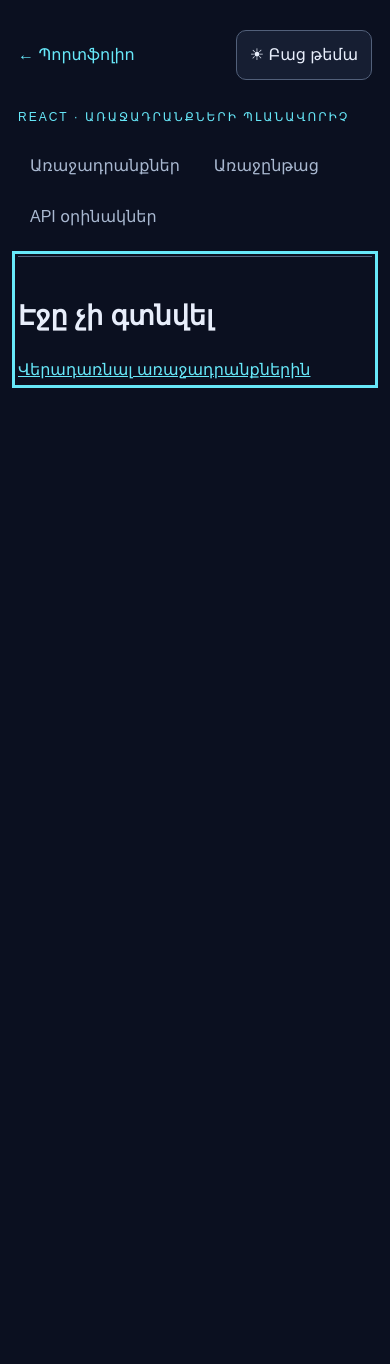
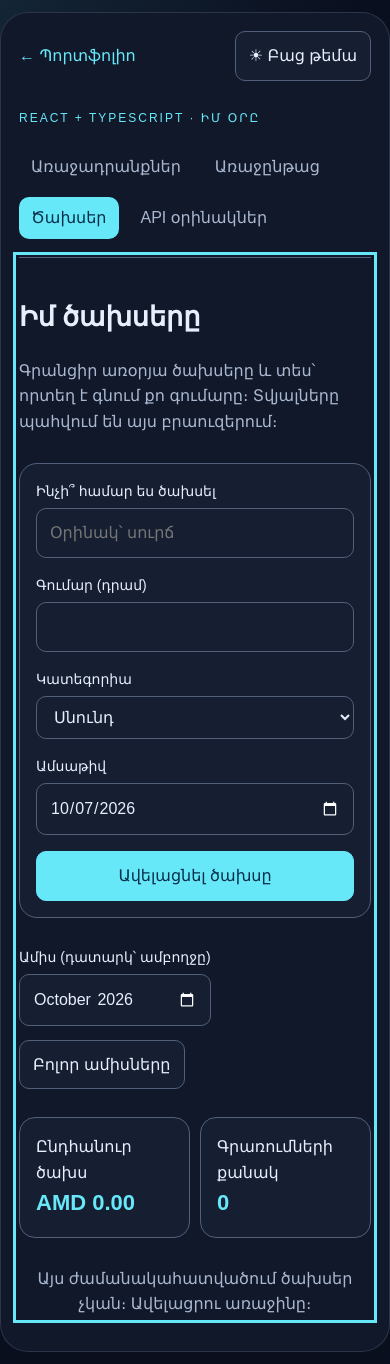
Before and after one commit to armgasp205-create/armine-portfolio, a React (Vite) app in the folder react-learning/: page /#/expenses in a window 390 px wide. Before the commit the page ends 844 px from the top, so only its background shows below. Built offline with nearby package versions, Linux system fonts and the light colour scheme.

Commit message:
Add expense tracker and refresh planner design

```diff
--- a/react-learning/src/App.tsx
+++ b/react-learning/src/App.tsx
@@ -4,23 +4,24 @@ import { PlannerProvider, usePlanner } from "./PlannerContext.tsx";
 import TasksPage from "./pages/TasksPage.tsx";
 import StatsPage from "./pages/StatsPage.tsx";
 import ExamplesPage from "./pages/ExamplesPage.tsx";
+import ExpensesPage from "./pages/ExpensesPage.tsx";
 
 function Layout() {
   const { theme, toggleTheme, notice } = usePlanner();
   const location = useLocation();
   const content = useRef<HTMLElement | null>(null);
   useEffect(() => {
-    const titles: Record<string, string> = { "/": "Իմ առաջադրանքները", "/stats": "Իմ առաջընթացը", "/examples": "Առաջադրանքների օրինակներ" };
+    const titles: Record<string, string> = { "/": "Իմ առաջադրանքները", "/stats": "Իմ առաջընթացը", "/examples": "Առաջադրանքների օրինակներ", "/expenses": "Իմ ծախսերը" };
     document.title = (titles[location.pathname] || "Էջը չի գտնվել") + " | React պլանավորիչ";
     content.current?.focus({ preventScroll: true });
     window.scrollTo(0, 0);
   }, [location.pathname]);
   return <div className="app-shell">
     <header className="app-header"><a className="back-link" href="/index.html#projects">← Պորտֆոլիո</a><button onClick={toggleTheme} aria-pressed={theme === "light"}>{theme === "dark" ? "☀ Բաց թեմա" : "☾ Մուգ թեմա"}</button></header>
-    <p className="eyebrow">REACT · ԱՌԱՋԱԴՐԱՆՔՆԵՐԻ ՊԼԱՆԱՎՈՐԻՉ</p>
-    <nav className="app-nav" aria-label="Պլանավորիչի էջեր"><NavLink to="/" end>Առաջադրանքներ</NavLink><NavLink to="/stats">Առաջընթաց</NavLink><NavLink to="/examples">API օրինակներ</NavLink></nav>
+    <p className="eyebrow">REACT + TYPESCRIPT · ԻՄ ՕՐԸ</p>
+    <nav className="app-nav" aria-label="Պլանավորիչի էջեր"><NavLink to="/" end>Առաջադրանքներ</NavLink><NavLink to="/stats">Առաջընթաց</NavLink><NavLink to="/expenses">Ծախսեր</NavLink><NavLink to="/examples">API օրինակներ</NavLink></nav>
     <main ref={content} tabIndex={-1}>
-      <Routes><Route path="/" element={<TasksPage />} /><Route path="/stats" element={<StatsPage />} /><Route path="/examples" element={<ExamplesPage />} /><Route path="*" element={<section><h1>Էջը չի գտնվել</h1><Link to="/">Վերադառնալ առաջադրանքներին</Link></section>} /></Routes>
+      <Routes><Route path="/" element={<TasksPage />} /><Route path="/stats" element={<StatsPage />} /><Route path="/expenses" element={<ExpensesPage />} /><Route path="/examples" element={<ExamplesPage />} /><Route path="*" element={<section><h1>Էջը չի գտնվել</h1><Link to="/">Վերադառնալ առաջադրանքներին</Link></section>} /></Routes>
       {notice && <p role="status">{notice}</p>}
     </main>
   </div>;
--- /dev/null
+++ b/react-learning/src/pages/ExpensesPage.tsx
@@ -0,0 +1,68 @@
+import { useEffect, useState, type FormEvent } from "react";
+
+interface Expense { id: string; title: string; amount: number; category: string; date: string }
+const categories = ["Սնունդ", "Տրանսպորտ", "Գնումներ", "Այլ"];
+const storageKey = "armine-expenses-v1";
+const today = () => {
+  const date = new Date();
+  return `${date.getFullYear()}-${String(date.getMonth() + 1).padStart(2, "0")}-${String(date.getDate()).padStart(2, "0")}`;
+};
+function readExpenses(): Expense[] {
+  try {
+    const data: unknown = JSON.parse(localStorage.getItem(storageKey) || "[]");
+    if (!Array.isArray(data)) return [];
+    return data.filter((item): item is Expense => !!item && typeof item === "object" &&
+      typeof item.id === "string" && typeof item.title === "string" &&
+      Number.isSafeInteger(item.amount) && item.amount > 0 && categories.includes(item.category) &&
+      typeof item.date === "string" && /^\d{4}-\d{2}-\d{2}$/.test(item.date));
+  } catch { return []; }
+}
+const money = (amount: number) => new Intl.NumberFormat("hy-AM", { style: "currency", currency: "AMD", maximumFractionDigits: 2 }).format(amount / 100);
+
+export default function ExpensesPage() {
+  const [expenses, setExpenses] = useState<Expense[]>(readExpenses);
+  const [title, setTitle] = useState("");
+  const [amount, setAmount] = useState("");
+  const [category, setCategory] = useState(categories[0]);
+  const [date, setDate] = useState(today);
+  const [month, setMonth] = useState(() => today().slice(0, 7));
+  const [error, setError] = useState("");
+  const [storageError, setStorageError] = useState("");
+  useEffect(() => {
+    try { localStorage.setItem(storageKey, JSON.stringify(expenses)); setStorageError(""); }
+    catch { setStorageError("Չհաջողվեց պահպանել տվյալները։ Մի փակիր էջը՝ մինչև դրանք գրանցես այլ տեղ։"); }
+  }, [expenses]);
+  const visible = expenses.filter(expense => !month || expense.date.startsWith(month));
+  const total = visible.reduce((sum, expense) => sum + expense.amount, 0);
+  function addExpense(event: FormEvent<HTMLFormElement>) {
+    event.preventDefault();
+    const value = Number(amount);
+    const cents = Math.round(value * 100);
+    if (!title.trim() || !Number.isFinite(value) || !Number.isSafeInteger(cents) || cents <= 0 || cents > 100000000000 || !date) {
+      setError("Լրացրու անվանումը, ամսաթիվը և դրական գումար՝ առավելագույնը 1 միլիարդ դրամ։"); return;
+    }
+    if (expenses.length >= 1000) { setError("Հասել ես 1000 գրառման սահմանին։ Ջնջիր ավելորդ գրառումները։"); return; }
+    setExpenses(previous => [{ id: crypto.randomUUID(), title: title.trim(), amount: cents, category, date }, ...previous]);
+    setMonth(date.slice(0, 7)); setTitle(""); setAmount(""); setError("");
+  }
+  return <section>
+    <h1>Իմ ծախսերը</h1>
+    <p className="page-description">Գրանցիր առօրյա ծախսերը և տես՝ որտեղ է գնում քո գումարը։ Տվյալները պահվում են այս բրաուզերում։</p>
+    <form className="task-form" onSubmit={addExpense}>
+      <div className="field task-text-field"><label htmlFor="expense-title">Ինչի՞ համար ես ծախսել</label><input id="expense-title" value={title} onChange={event => setTitle(event.target.value)} maxLength={120} required placeholder="Օրինակ՝ սուրճ" /></div>
+      <div className="field"><label htmlFor="expense-amount">Գումար (դրամ)</label><input id="expense-amount" type="number" min="0.01" max="1000000000" step="0.01" value={amount} onChange={event => setAmount(event.target.value)} required /></div>
+      <div className="field"><label htmlFor="expense-category">Կատեգորիա</label><select id="expense-category" value={category} onChange={event => setCategory(event.target.value)}>{categories.map(item => <option key={item}>{item}</option>)}</select></div>
+      <div className="field"><label htmlFor="expense-date">Ամսաթիվ</label><input id="expense-date" type="date" value={date} onChange={event => setDate(event.target.value)} required /></div>
+      <button className="primary" type="submit">Ավելացնել ծախսը</button>
+      {error && <p className="error" role="alert">{error}</p>}
+    </form>
+    {storageError && <p className="error" role="alert">{storageError}</p>}
+    <div className="expense-toolbar"><div className="field"><label htmlFor="expense-month">Ամիս (դատարկ՝ ամբողջը)</label><input id="expense-month" type="month" value={month} onChange={event => setMonth(event.target.value)} /></div><button onClick={() => setMonth("")}>Բոլոր ամիսները</button></div>
+    <div className="stats-grid"><div className="metric"><span>Ընդհանուր ծախս</span><strong className="expense-total">{money(total)}</strong></div><div className="metric"><span>Գրառումների քանակ</span><strong className="expense-total">{visible.length}</strong></div></div>
+    {total > 0 && <div className="category-summary" aria-label="Ծախսերն ըստ կատեգորիայի">{categories.map(item => {
+      const subtotal = visible.filter(expense => expense.category === item).reduce((sum, expense) => sum + expense.amount, 0);
+      return <div key={item}><div className="category-label"><span>{item}</span><span>{money(subtotal)}</span></div><progress value={subtotal} max={total} aria-label={item} /></div>;
+    })}</div>}
+    {visible.length === 0 ? <p className="empty">Այս ժամանակահատվածում ծախսեր չկան։ Ավելացրու առաջինը։</p> : <ul>{visible.map(expense => <li key={expense.id} className="expense-row"><div className="expense-details"><strong>{expense.title}</strong><small>{expense.category} · {expense.date}</small></div><strong>{money(expense.amount)}</strong><button aria-label={`Ջնջել՝ ${expense.title}`} onClick={() => setExpenses(previous => previous.filter(item => item.id !== expense.id))}>Ջնջել</button></li>)}</ul>}
+  </section>;
+}
--- a/react-learning/src/style.css
+++ b/react-learning/src/style.css
@@ -2,6 +2,19 @@
 :root { color-scheme: dark; --bg:#0b1020; --surface:#161e32; --text:#e8eefb; --muted:#a9b8d0; --border:#52607a; --accent:#67e8f9; --accent-text:#082f49; }
 :root[data-planner-theme="light"] { color-scheme: light; --bg:#f2f5fa; --surface:#fff; --text:#17233b; --muted:#53627b; --border:#a3b0c4; --accent:#0e7490; --accent-text:#fff; }
 body { margin:0; background:var(--bg); color:var(--text); font:16px/1.6 Arial,sans-serif; }
+body { background-image:radial-gradient(ellipse at top left, color-mix(in srgb,var(--accent) 10%,transparent),transparent 65%); min-height:100vh; }
+.app-shell { border:1px solid color-mix(in srgb,var(--border) 40%,transparent); border-radius:28px; background:color-mix(in srgb,var(--surface) 55%,var(--bg)); box-shadow:0 24px 70px #00000018; }
+.page-description { color:var(--muted); max-width:65ch; }
+.expense-toolbar { display:flex; gap:14px; align-items:flex-end; flex-wrap:wrap; }
+.expense-total { display:block; font-size:clamp(22px,4vw,34px)!important; overflow-wrap:anywhere; }
+.category-summary { padding:22px; border:1px solid var(--border); border-radius:18px; display:grid; gap:12px; background:var(--surface); }
+.category-label { display:flex; justify-content:space-between; gap:12px; }
+.expense-details { flex:1; min-width:0; overflow-wrap:anywhere; }
+.expense-details small { display:block; color:var(--muted); }
+.expense-row { flex-wrap:wrap; }
+button, .app-nav a { transition:background-color .15s, border-color .15s; }
+button:hover:not(:disabled) { border-color:var(--accent); }
+@media(prefers-reduced-motion:reduce) { button, .app-nav a { transition:none; } }
 .app-shell { max-width:920px; margin:36px auto; padding:28px; }
 .app-header { display:flex; align-items:center; justify-content:space-between; gap:16px; flex-wrap:wrap; }
 .back-link, a { color:var(--accent); }
```
Also changed, not shown: 1 other file (tests, documents, lock files or other folders).
